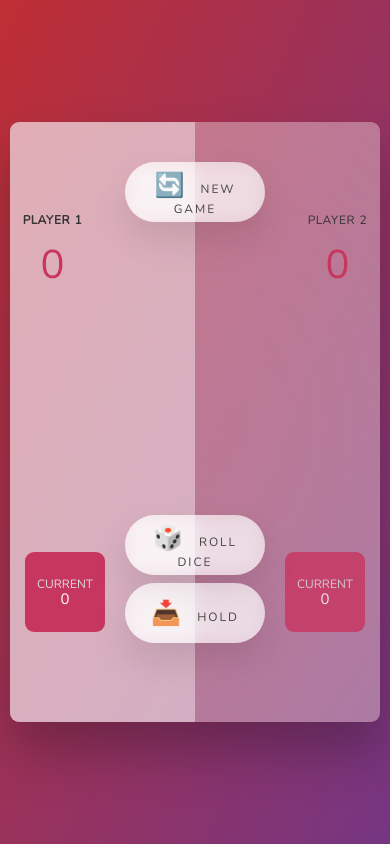
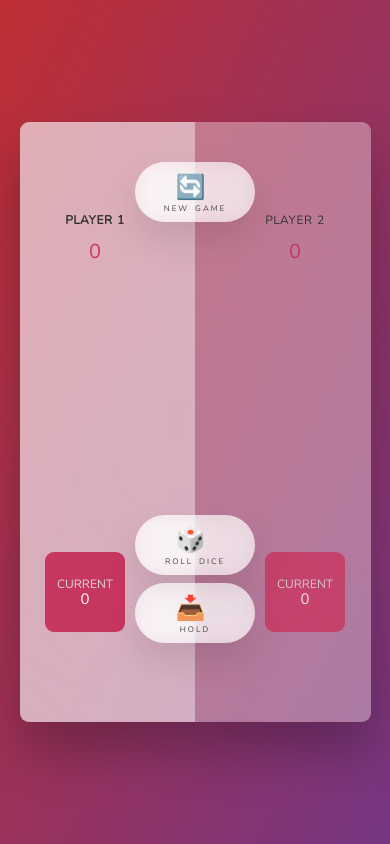
Before and after one commit to Mustapha-Hamza/Pig_Game, a plain HTML site: page index.html in a window 390 px wide. Drawn offline with nearby package versions, Linux system fonts and the light colour scheme.

Commit message:
Fixed mobile responsivness error

```diff
--- a/index.html
+++ b/index.html
@@ -9,7 +9,7 @@
   </head>
   <body>
     <main>
-      <section class="player player--0 player--active">
+      <section id="section" class="player player--0 player--active">
         <h2 class="name" id="name--0">Player 1</h2>
         <p class="score" id="score--0">43</p>
         <div id="current--player--0" class="current">
@@ -17,7 +17,7 @@
           <p class="current-score" id="current--0">0</p>
         </div>
       </section>
-      <section class="player player--1">
+      <section id="section" class="player player--1">
         <h2 class="name" id="name--1">Player 2</h2>
         <p class="score" id="score--1">24</p>
         <div id="current--player--1" class="current">
--- a/style.css
+++ b/style.css
@@ -241,22 +241,53 @@ main {
   main {
     display: flex;
     justify-content: center;
-    width: 100rem;
+    width: 90%;
     height: 60rem;
     margin: 1rem;
   }
 
+  #section {
+    display: flex;
+    flex-direction: column;
+    justify-content: center;
+    align-items: center;
+    text-align: center;
+  }
+
+  #name--0 {
+    left: 3rem;
+  }
+
+  #name--1 {
+    right: 3rem;
+  }
+
+  #score--0 {
+    padding-left: 6rem;
+  }
+
+  #score--1 {
+    padding-right: 6rem;
+  }
+
   .name {
-    position: relative;
     font-size: 1.2rem;
     text-transform: uppercase;
     letter-spacing: 0.5px;
     word-spacing: 1px;
     font-weight: 100;
     margin-bottom: 1rem;
+    display: flex;
+    align-items: center;
+    justify-content: center;
+    padding: auto;
   }
 
-  .player player--0 .score {
+  .score {
+    font-size: 1.5rem;
+  }
+
+  .player .score {
     font-size: 2rem;
     font-weight: 100;
     color: #c7365f;
@@ -277,14 +308,11 @@ main {
   }
 
   #current--player--0 {
-    margin-left: 25px;
+    left: 2rem;
   }
 
   #current--player--1 {
-    margin-right: 25px;
-  }
-  .player--0 {
-    left: 40px;
+    right: 2rem;
   }
 
   .current-label {
@@ -297,8 +325,8 @@ main {
   }
 
   .btn {
-    font-size: 1.2rem;
-    width: 14rem;
+    font-size: 0.8rem;
+    width: 12rem;
     height: 6rem;
     letter-spacing: 0.2rem;
     word-spacing: 0.2rem;
```
